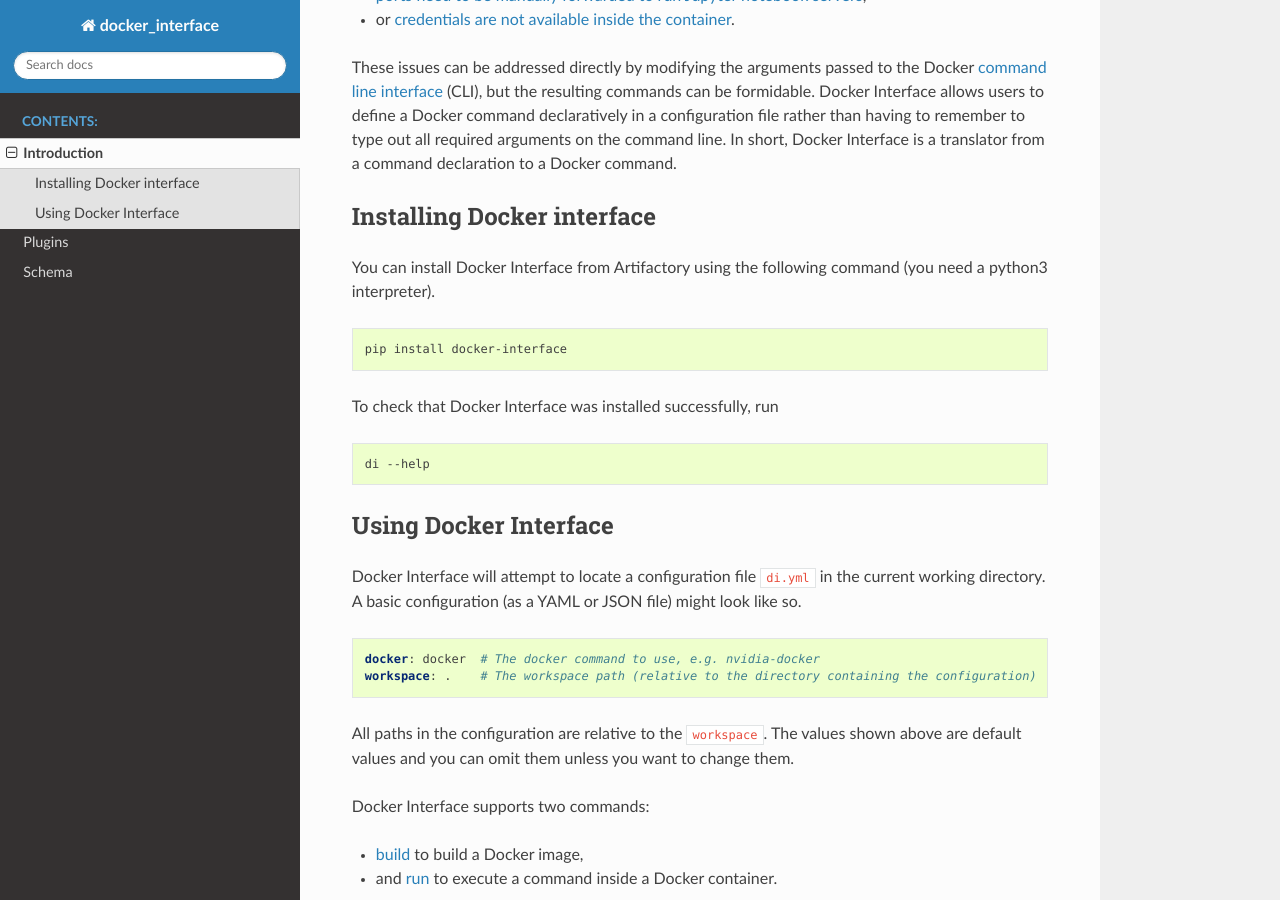
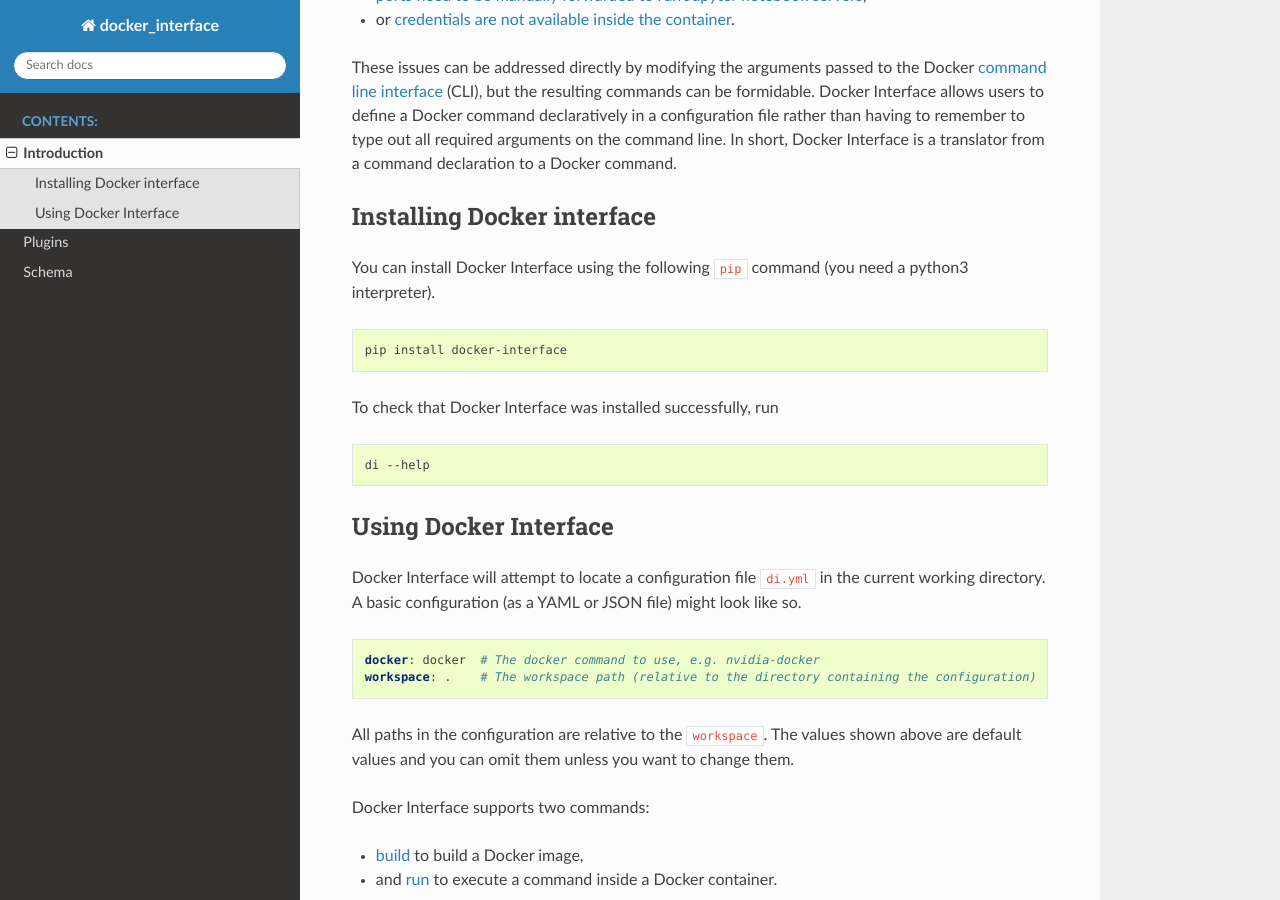
Before and after one commit to spotify/docker_interface, a Sphinx documentation site: the page built from docs/guide.rst, in a window 1280 px wide and 900 px high, scrolled down 344 px. Built offline with Sphinx 7.4.7 and the Read the Docs theme 2.0.0, drawn with Linux system fonts in a browser that asks for light colours; pages that are not in the unit, such as notebooks, are missing from menus.

```diff
--- a/docs/guide.rst
+++ b/docs/guide.rst
@@ -12,7 +12,7 @@ These issues can be addressed directly by modifying the arguments passed to the
 Installing Docker interface
 ---------------------------
 
-You can install Docker Interface from Artifactory using the following command (you need a python3 interpreter).
+You can install Docker Interface using the following :code:`pip` command (you need a python3 interpreter).
 
 .. code-block:: bash
 
```
Also changed, not shown: README.md (+14 -0 lines).
